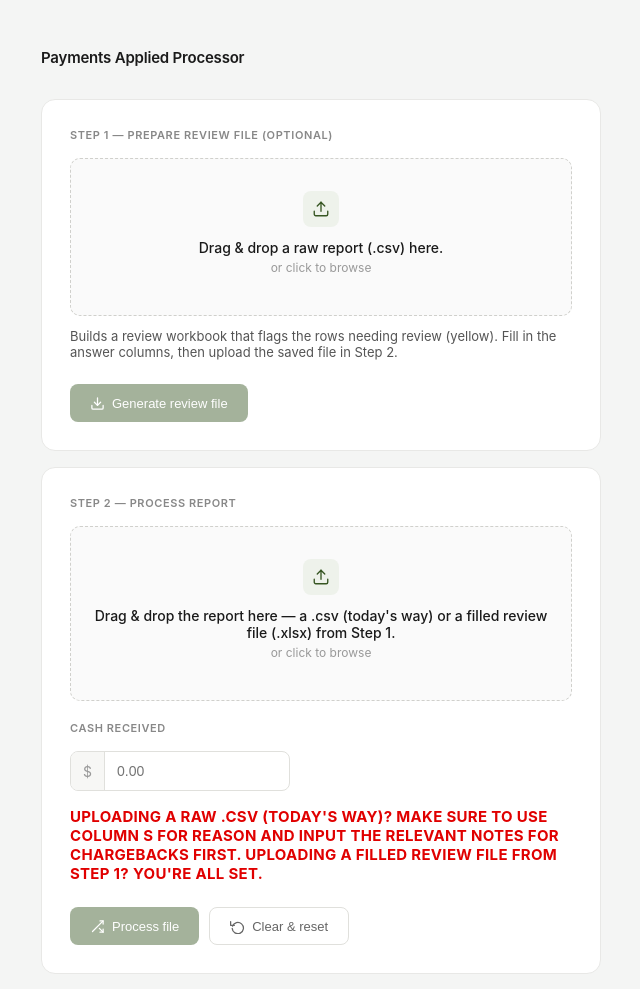
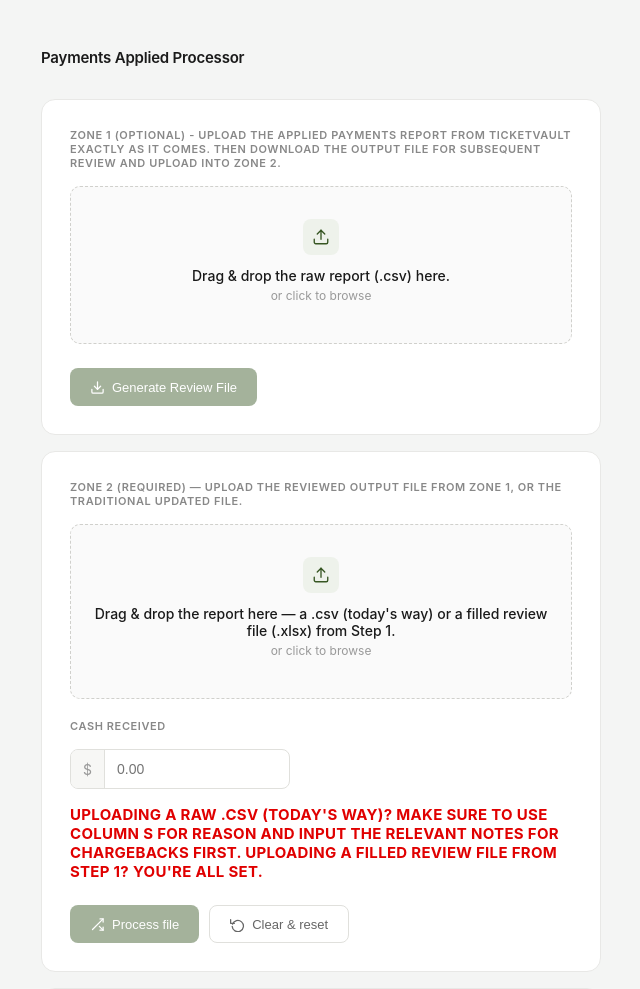
Before and after one commit to ysaccounting/Applied-Payments, a Flask app: page / in a window 1280 px wide. Shown: the top 989 px of the page, without its empty margins (319-959 px from the left). Run offline with Flask 3, Linux system fonts and the light colour scheme; parts of the project's set-up code (start-up, migrations or seed data) failed here and were passed over.

Commit message:
Update index.html

```diff
--- a/templates/index.html
+++ b/templates/index.html
@@ -375,7 +375,7 @@
 
   <!-- Step 1: Prepare review file -->
   <div class="card">
-    <div class="section-label">Step 1 — Prepare review file (optional)</div>
+    <div class="section-label">Zone 1 (optional) - upload the applied payments report from TicketVault exactly as it comes. Then download the output file for subsequent review and upload into Zone 2.</div>
     <div class="drop-zone" id="z1DropZone"
          onclick="document.getElementById('z1Input').click()"
          ondragover="onZ1DragOver(event)"
@@ -384,23 +384,22 @@
       <div class="drop-icon">
         <svg viewBox="0 0 24 24"><path d="M21 15v4a2 2 0 0 1-2 2H5a2 2 0 0 1-2-2v-4"/><polyline points="17 8 12 3 7 8"/><line x1="12" y1="3" x2="12" y2="15"/></svg>
       </div>
-      <div class="drop-title" id="z1DropTitle">Drag &amp; drop a raw report (.csv) here.</div>
+      <div class="drop-title" id="z1DropTitle">Drag &amp; drop the raw report (.csv) here.</div>
       <div class="drop-sub" id="z1DropSub">or click to browse</div>
       <div class="drop-filename" id="z1DropFilename"></div>
     </div>
     <input type="file" id="z1Input" accept=".csv" style="display:none" onchange="onZ1Select(this.files[0])">
-    <p style="font-size: 13px; color: #555; margin-top: 12px;">Builds a review workbook that flags the rows needing review (yellow). Fill in the answer columns, then upload the saved file in Step 2.</p>
     <div class="btn-row">
       <button class="btn btn-primary" id="z1Btn" onclick="generateReviewFile()" disabled>
         <svg viewBox="0 0 24 24"><path d="M21 15v4a2 2 0 0 1-2 2H5a2 2 0 0 1-2-2v-4"/><polyline points="7 10 12 15 17 10"/><line x1="12" y1="15" x2="12" y2="3"/></svg>
-        <span id="z1BtnText">Generate review file</span>
+        <span id="z1BtnText">Generate Review File</span>
       </button>
     </div>
   </div>
 
   <!-- Upload card -->
   <div class="card">
-    <div class="section-label">Step 2 — Process report</div>
+    <div class="section-label">Zone 2 (Required) — Upload the reviewed output file from Zone 1, or the traditional updated file.</div>
 
     <div class="drop-zone" id="dropZone"
          onclick="document.getElementById('fileInput').click()"
```
